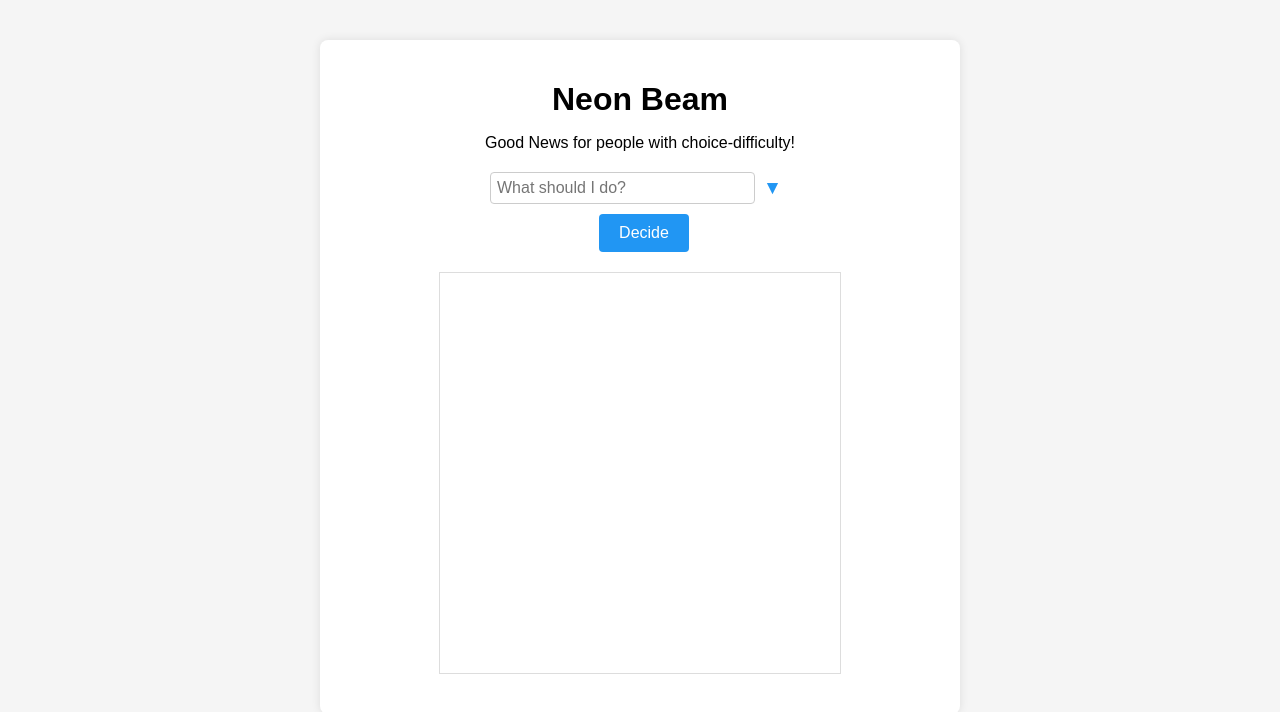
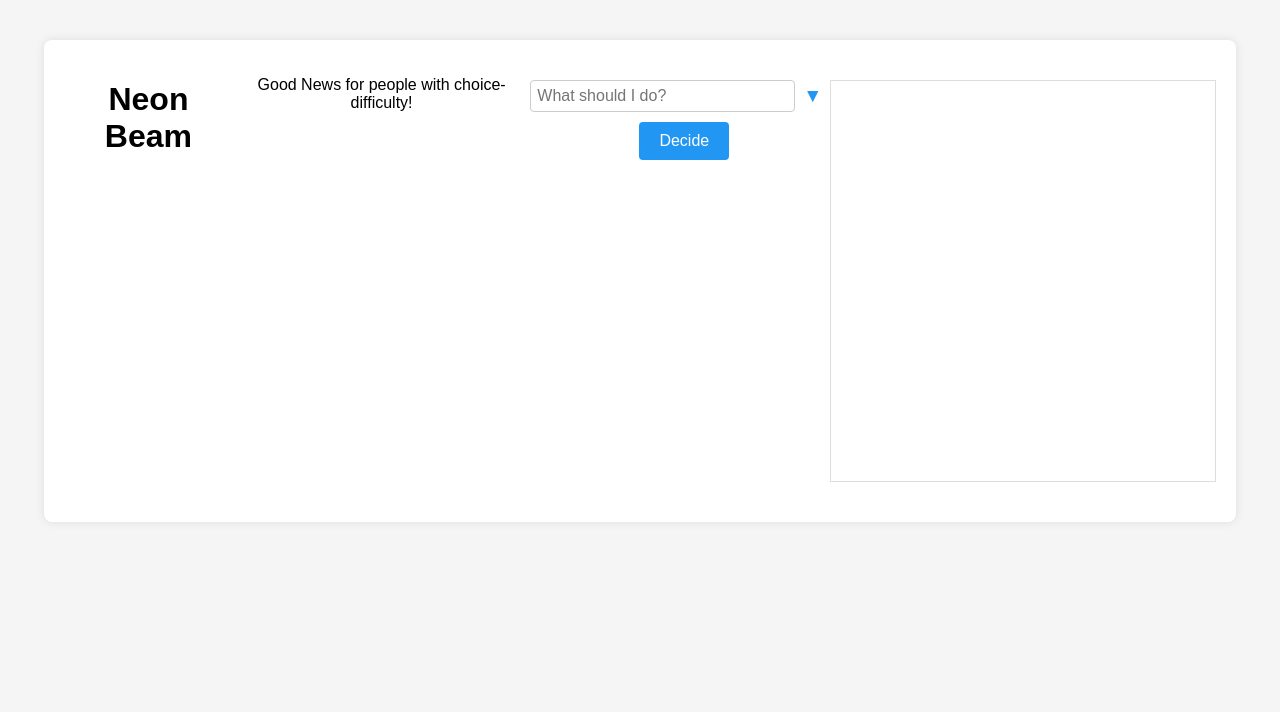
Before and after one commit to WFYishere/NeonBeam, a website: page public/index.html in a window 1280 px wide. Drawn offline with Linux system fonts and the light colour scheme.

Commit message:
container size update

```diff
--- a/public/style.css
+++ b/public/style.css
@@ -3,10 +3,15 @@ body {
     padding: 0;
     font-family: sans-serif;
     background-color: #f5f5f5;
+    height: 100vh; /* Full viewport height */
 }
 
 .container {
-    max-width: 600px;
+    display: flex;
+    flex-direction: row; /* Align elements horizontally */
+    justify-content: space-between;
+    align-items: flex-start;
+    max-width: 90%; /*600px*/
     margin: 0 auto;
     padding: 20px;
     text-align: center;
```
